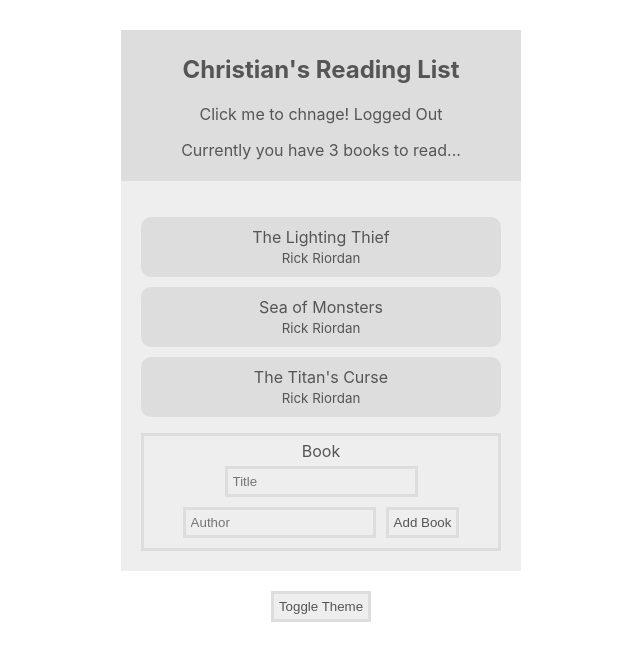
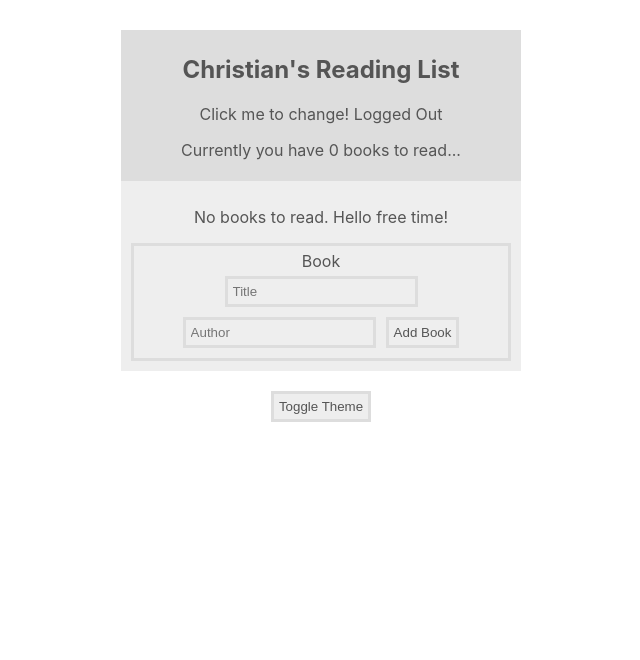
Before and after one commit to ChristianPari/React-Book-List, a React (Create React App) app: page / in a window 1280 px wide. Shown: the top 660 px of the page, without its empty margins (319-959 px from the left). Built offline with nearby package versions, Linux system fonts and the light colour scheme.

Commit message:
Implemented the useReducer hook into these files to handle any state changes

```diff
--- a/src/Components/BookDetails.js
+++ b/src/Components/BookDetails.js
@@ -5,7 +5,7 @@ import { useBooksUpdate } from '../Contexts/BookListContext'
 import { useTheme } from '../Contexts/ThemeContext'
 
 export default function BookDetails({ book }) {
-  const removeBook = useBooksUpdate().removeBook
+  const dispatch = useBooksUpdate()
 
   const { isLightTheme, light, dark } = useTheme();
   const theme = isLightTheme ? light : dark;
@@ -13,7 +13,7 @@ export default function BookDetails({ book }) {
   return (
     <li
       style={{background: theme.ui}}
-      onClick={() => removeBook(book.id)}
+      onClick={() => dispatch({type: 'REMOVE_BOOK', id: book.id})}
     >
       <div className='title'>{book.title}</div>
       <div className='author' >
--- a/src/Components/BookList.js
+++ b/src/Components/BookList.js
@@ -2,7 +2,7 @@ import React from 'react'
 
 // contexts
 import { useTheme } from '../Contexts/ThemeContext'
-import { useBooks, useBooksUpdate } from '../Contexts/BookListContext'
+import { useBooks } from '../Contexts/BookListContext'
 
 // components
 import NewBookForm from './NewBookForm'
@@ -13,7 +13,6 @@ export default function BookList() {
   const theme = isLightTheme ? light : dark;
 
   const books = useBooks()
-  const addBook = useBooksUpdate().addBook
 
   const divStyle =  {
     background: theme.bg,
@@ -35,9 +34,7 @@ export default function BookList() {
           )
         })}
       </ul>
-      <NewBookForm
-        addBook={addBook}
-      />
+      <NewBookForm />
     </div>
   ) : (
     <div
@@ -48,9 +45,7 @@ export default function BookList() {
       }}
     >
       <p>No books to read. Hello free time!</p>
-      <NewBookForm
-        addBook={addBook}
-      />
+      <NewBookForm />
     </div>
   )
 }
--- a/src/Components/NavBar.js
+++ b/src/Components/NavBar.js
@@ -17,10 +17,11 @@ export default function NavBar() {
     <nav style={{background: theme.ui, color: theme.text}}>
       <h1>Christian's Reading List</h1>
       <div
+        className='auth-info'
         onClick={useAuthUpdate()}
         style={{cursor: 'pointer'}}
       >
-        Click me to chnage! { auth ? 'Logged In' : 'Logged Out' }
+        Click me to change! { auth ? 'Logged In' : 'Logged Out' }
       </div>
       <p>
         Currently you have { books.length } books to read...
--- a/src/Components/NewBookForm.js
+++ b/src/Components/NewBookForm.js
@@ -2,14 +2,19 @@ import React, { useState } from 'react'
 
 // contexts
 import { useTheme } from '../Contexts/ThemeContext'
+import { useBooksUpdate } from '../Contexts/BookListContext'
 
 export default function NewBookForm(props) {
+  const dispatch = useBooksUpdate()
   const [title, setTitle] = useState('')
   const [author, setAuthor] = useState('')
 
   const handleSubmit = (e) => {
     e.preventDefault()
-    props.addBook(title, author)
+    dispatch({type: 'ADD_BOOK', book: {
+      title,
+      author
+    }})
     setTitle('')
     setAuthor('')
   }
--- a/src/Contexts/BookListContext.js
+++ b/src/Contexts/BookListContext.js
@@ -1,5 +1,7 @@
-import React, { useState, useContext, createContext } from 'react'
-import { v1 } from 'uuid'
+import React, { useReducer, useContext, createContext, useEffect } from 'react'
+
+// reducers
+import { bookReducer } from '../reducers/bookReducer'
 
 const BooksContext = createContext()
 const BooksUpdateContext = createContext()
@@ -13,32 +15,18 @@ export function useBooksUpdate() {
 }
 
 export function BookListContextProvider({ children }) {
-  const [books, setBooks] = useState([
-    {
-      title: 'The Lighting Thief',
-      author: 'Rick Riordan',
-      id: 1},
-    {
-      title: 'Sea of Monsters',
-      author: 'Rick Riordan',
-      id: 2},
-    {
-      title: "The Titan's Curse",
-      author: 'Rick Riordan',
-      id: 3}
-  ])
+  const [books, dispatch] = useReducer(bookReducer, [], () => {
+    const localData = localStorage.getItem('books')
+    return localData ? JSON.parse(localData) : []
+  })
 
-  const addBook = (title, author) => {
-    setBooks([...books, { title, author, id: v1() }])
-  }
-
-  const removeBook = (id) => {
-    setBooks(books.filter(book => book.id !== id))
-  }
+  useEffect(() => {
+    localStorage.setItem('books', JSON.stringify(books))
+  }, [books])
 
   return (
     <BooksContext.Provider value={books}>
-      <BooksUpdateContext.Provider value={{addBook, removeBook}}>
+      <BooksUpdateContext.Provider value={dispatch}>
         { children }
       </BooksUpdateContext.Provider >
     </BooksContext.Provider>
```
